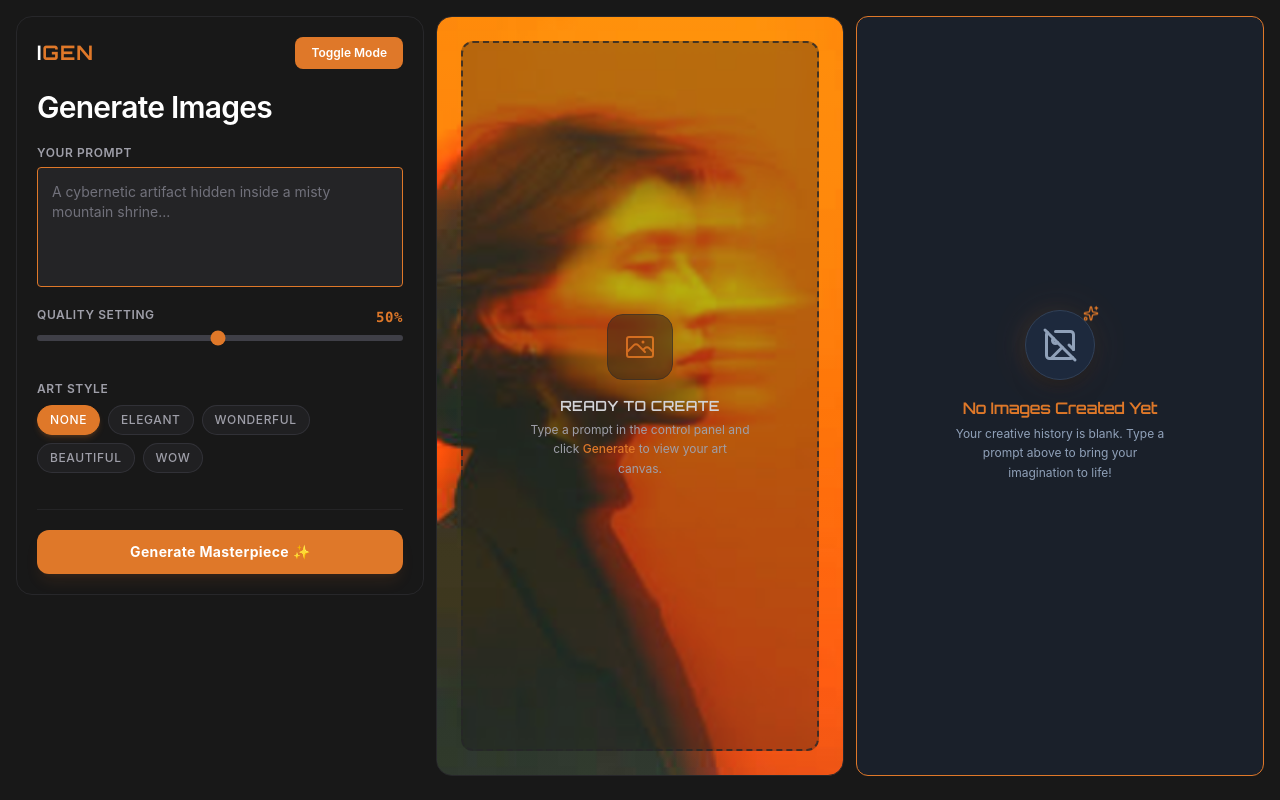
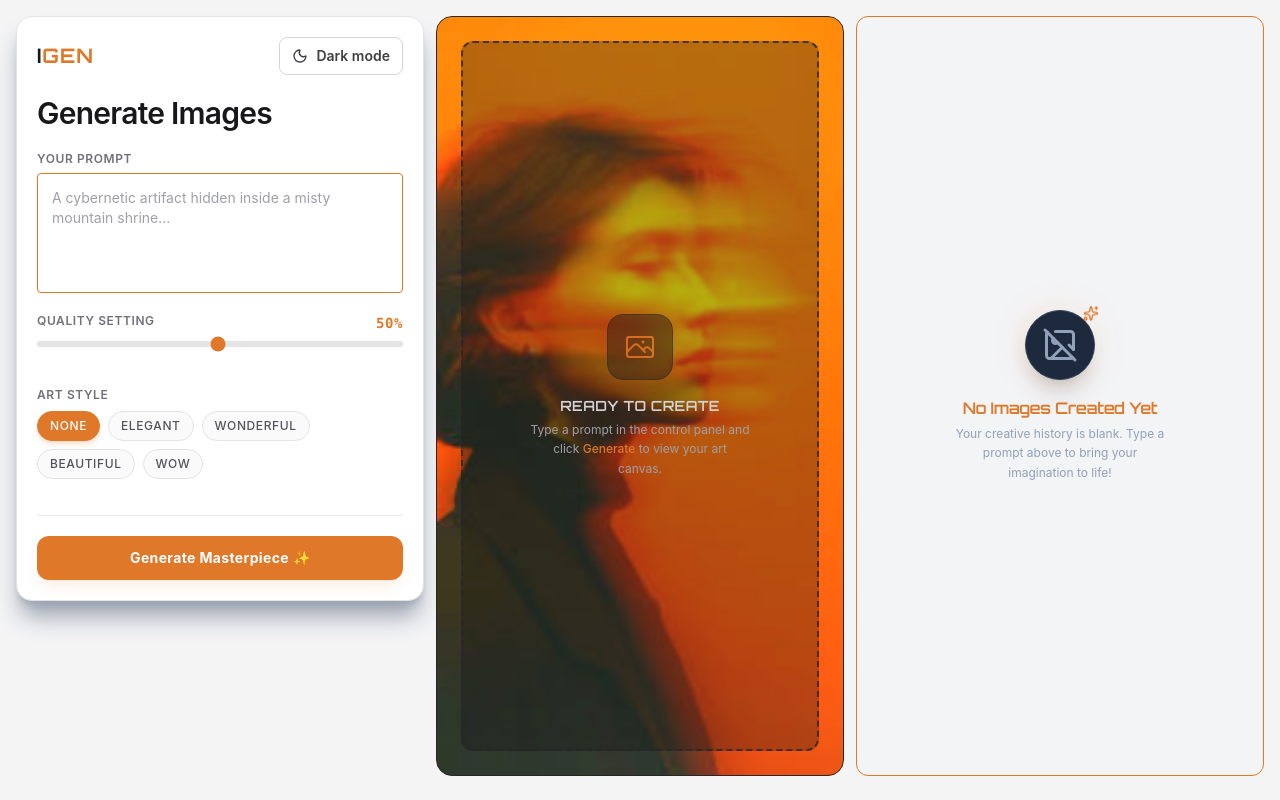
Before and after one commit to fatima1886/AI-Image-Generator, a React (Vite) app in the folder React-app/: page / in a window 1280 px wide. Built offline with nearby package versions, Linux system fonts and the light colour scheme.

Commit message:
toggle mode added

```diff
--- a/React-app/src/App.jsx
+++ b/React-app/src/App.jsx
@@ -11,9 +11,8 @@ function App() {
  const [mainimageUrl, setmainImageUrl] = useState("");
   const [mainloading, setmainLoading] = useState(false);
   const [historyimgs, sethistoryimgs] = useState([])
-
   return (
-    <section className='h-screen w-screen bg-[#181818] overflow-x-hidden flex flex-col md:grid md:grid-cols-3 gap-3 p-3 md:p-4 font-sans text-white'>
+    <section className='min-h-screen w-screen overflow-x-hidden bg-zinc-100 p-3 font-sans text-zinc-900 transition-colors md:grid md:grid-cols-3 md:gap-3 md:p-4 dark:bg-[#181818] dark:text-white'>
       <Card1 prompt={mainprompt} setprompt={setmainprompt} imageUrl={mainimageUrl} setImageUrl={setmainImageUrl} loading={mainloading} setLoading={setmainLoading} setotherprompt={setothermainprompt}/>
       <Card2 imageUrl={mainimageUrl} loading={mainloading} setimages={sethistoryimgs} otherprompt={othermainprompt} images={historyimgs} setotherprompt={setothermainprompt} setImageUrl={setmainImageUrl} />
       <Card3 images={historyimgs} setprompt={setmainprompt} setImageUrl={setmainImageUrl}/>
--- a/React-app/src/components/Card1.jsx
+++ b/React-app/src/components/Card1.jsx
@@ -4,6 +4,7 @@
 import React, { useState } from 'react'
 import AspectRatioSelector from './Ratio';
 import Presents from './presents';
+import ThemeToggle from './ThemeToggle';
 
 const Card1 = ({prompt,setprompt,setImageUrl,loading,setLoading,setotherprompt}) => {
   const [quality, setQuality] = useState(50);
@@ -62,30 +63,28 @@ setprompt("")
 
 
   return (
-    <div className='flex flex-col h-fit sm:h-fit w-full sm:border sm:border-zinc-800 rounded-2xl p-3 sm:p-5 justify-start sm:justify-between space-y-6 sm:space-y-0 space-y-3 sm:space-y-5'>
+    <div className='flex h-fit w-full flex-col justify-start space-y-3  rounded-2xl bg-white p-3 shadow-xl shadow-gray-400 sm:justify-between sm:space-y-5 sm:border sm:border-zinc-200 sm:p-5 dark:border-zinc-800 dark:bg-zinc-900'>
       {/* Top Controls Area */}
       <div className='flex flex-col space-y-3 sm:space-y-5'>
 
         {/* Header/Logo Line */}
         <div className="flex justify-between items-center">
-          <h1 className='select-none font-orbitron text-[20px] md:text-xl font-bold uppercase tracking-wider text-white'>
+          <h1 className='select-none font-orbitron text-[20px] font-bold uppercase tracking-wider text-zinc-900 md:text-xl dark:text-white'>
             I<span className="text-[#df7829]">Gen</span>
           </h1>
-          <button className='px-4 py-2 sm:py-2 sm:px-4 rounded-lg bg-[#df7829] text-white text-sm md:text-xs font-semibold cursor-pointer hover:opacity-90 active:scale-95 transition-all'>
-            Toggle Mode
-          </button>
+          <ThemeToggle />
         </div>
 
         {/* Section Title */}
         <div>
-          <h2 className='text-white text-2xl pt-3 sm:pt-0 sm:text-3xl font-semibold sm:font-semibold tracking-tight'>Generate Images</h2>
+          <h2 className='pt-3 text-2xl font-semibold tracking-tight text-zinc-900 sm:pt-0 sm:text-3xl dark:text-white'>Generate Images</h2>
         </div>
 
         {/* Prompt Input Box */}
         <div className="flex flex-col space-y-1.5 ">
-          <label className="text-zinc-400 text-xs font-semibold uppercase tracking-wider">Your Prompt</label>
+          <label className="text-xs font-semibold uppercase tracking-wider text-zinc-500 dark:text-zinc-400">Your Prompt</label>
           <textarea
-            className='w-full h-[120px] bg-zinc-800/80 border border-[#df7829] rounded-sm p-3.5 focus:outline-none focus:border-[#df7829] text-zinc-100 placeholder-zinc-500 text-sm resize-none transition-colors [&::-webkit-scrollbar]:w-2
+            className='h-[120px] w-full resize-none rounded-sm border border-[#df7829] bg-white p-3.5 text-sm text-zinc-800 placeholder-zinc-400 transition-colors focus:border-[#df7829] focus:outline-none dark:bg-zinc-800/80 dark:text-zinc-100 dark:placeholder-zinc-500 [&::-webkit-scrollbar]:w-2
 
   [&::-webkit-scrollbar-track]:rounded-lg
  [&::-webkit-scrollbar-thumb]:bg-[#df7829]
@@ -100,7 +99,7 @@ setprompt("")
 
         {/* Quality Controls Slider */}
         <div className="flex flex-col space-y-2">
-          <div className="flex justify-between text-xs font-semibold text-zinc-400 uppercase tracking-wider">
+          <div className="flex justify-between text-xs font-semibold uppercase tracking-wider text-zinc-500 dark:text-zinc-400">
             <span>Quality Setting</span>
             <span className="text-[#df7829] font-bold font-mono text-sm">{quality}%</span>
           </div>
@@ -111,7 +110,7 @@ setprompt("")
             max="100"
             value={quality}
             onChange={(e) => setQuality(e.target.value)}
-            className="w-full h-1.5 bg-zinc-700 rounded-lg appearance-none cursor-pointer accent-[#df7829] focus:outline-none"
+            className="h-1.5 w-full cursor-pointer appearance-none rounded-lg bg-zinc-200 accent-[#df7829] focus:outline-none dark:bg-zinc-700"
           />
         </div>
 
@@ -147,11 +146,11 @@ setprompt("")
       )} */}
 
       {/* Primary Action Trigger Button */}
-      <div className="pt-5 mt-4 border-t border-zinc-800/80">
+      <div className="mt-4 border-t border-zinc-200/80 pt-5 dark:border-zinc-800/80">
         <button
           onClick={generateAndGetImage}
           disabled={loading}
-          className="w-full py-3 bg-[#df7829] hover:bg-[#c9661e] disabled:bg-zinc-700 disabled:cursor-not-allowed text-white rounded-xl font-bold text-sm tracking-wide transition-all active:scale-[0.99] shadow-lg shadow-[#df7829]/10"
+          className="w-full rounded-xl bg-[#df7829] py-3 text-sm font-bold tracking-wide text-white shadow-lg shadow-[#df7829]/10 transition-all hover:bg-[#c9661e] active:scale-[0.99] disabled:cursor-not-allowed disabled:bg-zinc-300 dark:disabled:bg-zinc-700"
         >
           {loading ? 'Processing ✨' : 'Generate Masterpiece ✨'}
         </button>
--- a/React-app/src/components/Card3.jsx
+++ b/React-app/src/components/Card3.jsx
@@ -8,7 +8,7 @@ const Card3 = ({ images,setprompt,setImageUrl }) => {
   }
   return (
     !images?.length ? (
-        ( <div className="flex flex-col items-center justify-center text-center p-8 border border border-[#df7829] bg-slate-800/50 rounded-xl h-[95vh] h-[70%] min-h-[250px] w-full group transition-all duration-500 hover:border-[#df7829]/50">
+        ( <div className="flex flex-col items-center justify-center text-center p-8 border border border-[#df7829] bg-gray-100 dark:bg-slate-800 rounded-xl h-[95vh] h-[70%] min-h-[250px] w-full group transition-all duration-500 hover:border-[#df7829]/50">
 
       {/* Animated Icon Container */}
       <div className="relative mb-4 flex items-center justify-center">
--- a/React-app/src/components/Presents.jsx
+++ b/React-app/src/components/Presents.jsx
@@ -38,7 +38,7 @@ const Presents = () => {
 
   return (
     <div className="flex flex-col space-y-2 mt-4">
-      <span className="text-zinc-400 text-xs font-semibold uppercase tracking-wider">Art Style</span>
+      <span className="text-xs font-semibold uppercase tracking-wider text-zinc-500 dark:text-zinc-400">Art Style</span>
       <div className="flex flex-wrap gap-2">
         {stylePresets.map((style) => (
           <button
@@ -47,7 +47,7 @@ const Presents = () => {
             className={`px-3 py-1.5 text-xs font-medium rounded-full transition-all border cursor-pointer uppercase tracking-wider ${
               selectedStyle === style
                 ? 'bg-[#df7829] text-white border-[#df7829] shadow-md shadow-[#df7829]/20'
-                : 'bg-zinc-800/60 text-zinc-400 border-zinc-700/60 hover:border-zinc-500'
+                : 'border-zinc-200 bg-zinc-50 text-zinc-600 hover:border-zinc-400 dark:border-zinc-700/60 dark:bg-zinc-800/60 dark:text-zinc-400 dark:hover:border-zinc-500'
             }`}
           >
             {style}
--- a/React-app/src/components/Ratio.jsx
+++ b/React-app/src/components/Ratio.jsx
@@ -38,7 +38,7 @@ const AspectRatioSelector = () => {
 
   return (
     <div className="flex flex-col space-y-2 mt-4">
-      <span className="text-zinc-400 text-xs font-semibold uppercase tracking-wider">Aspect Ratio</span>
+      <span className="text-xs font-semibold uppercase tracking-wider text-zinc-500 dark:text-zinc-400">Aspect Ratio</span>
 
       <div className="flex gap-2">
         {options.map((opt) => (
@@ -48,7 +48,7 @@ const AspectRatioSelector = () => {
             className={`px-4 py-1.5 text-xs font-semibold rounded-lg transition-colors border cursor-pointer ${
               ratio === opt
                 ? 'bg-[#df7829] text-white border-[#df7829]'
-                : 'bg-zinc-800/60 text-zinc-400 border-zinc-700/60 hover:border-zinc-500'
+                : 'border-zinc-200 bg-zinc-50 text-zinc-600 hover:border-zinc-400 dark:border-zinc-700/60 dark:bg-zinc-800/60 dark:text-zinc-400 dark:hover:border-zinc-500'
             }`}
           >
             {opt}
--- /dev/null
+++ b/React-app/src/components/ThemeToggle.jsx
@@ -0,0 +1,40 @@
+import { useEffect, useState } from 'react'
+import { Moon, Sun } from 'lucide-react'
+
+const THEME_STORAGE_KEY = 'igen-theme'
+
+function getInitialTheme() {
+  const savedTheme = localStorage.getItem(THEME_STORAGE_KEY)
+
+  if (savedTheme === 'dark' || savedTheme === 'light') {
+    return savedTheme
+  }
+
+  return window.matchMedia('(prefers-color-scheme: dark)').matches ? 'dark' : 'light'
+}
+
+const ThemeToggle = () => {
+  const [theme, setTheme] = useState(getInitialTheme)
+
+  useEffect(() => {
+    document.documentElement.classList.toggle('dark', theme === 'dark')
+    localStorage.setItem(THEME_STORAGE_KEY, theme)
+  }, [theme])
+
+  const isDark = theme === 'dark'
+
+  return (
+    <button
+      type="button"
+      onClick={() => setTheme((currentTheme) => currentTheme === 'dark' ? 'light' : 'dark')}
+      aria-label={`Switch to ${isDark ? 'light' : 'dark'} mode`}
+      title={`Switch to ${isDark ? 'light' : 'dark'} mode`}
+      className="inline-flex items-center gap-2 rounded-lg border border-zinc-300 bg-white px-3 py-2 text-sm font-semibold text-zinc-700 transition-colors hover:border-[#df7829] hover:text-[#df7829] dark:border-zinc-700 dark:bg-zinc-900 dark:text-zinc-200 dark:hover:border-[#df7829] dark:hover:text-[#df7829]"
+    >
+      {isDark ? <Sun size={16} aria-hidden="true" /> : <Moon size={16} aria-hidden="true" />}
+      <span>{isDark ? 'Light' : 'Dark'} mode</span>
+    </button>
+  )
+}
+
+export default ThemeToggle
--- a/React-app/src/index.css
+++ b/React-app/src/index.css
@@ -9,6 +9,8 @@
 
 @import "tailwindcss";
 
+@custom-variant dark (&:where(.dark, .dark *));
+
 /* Change .orbitron to .font-orbitron */
 .font-orbitron {
   font-family: "Orbitron", sans-serif;
```
